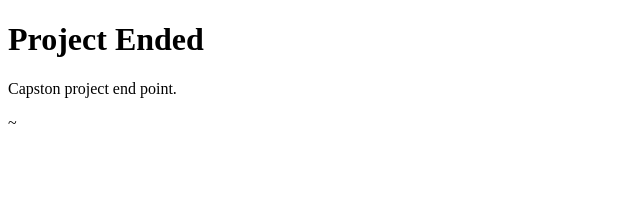
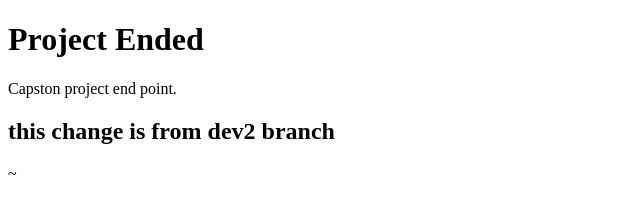
Before and after one commit to hyma12345/CapstoneProject, a plain HTML site: page app.html in a window 1280 px wide. Shown: the whole page, without its empty margins (0-640 px from the left). Drawn offline with Linux system fonts and the light colour scheme.

Commit message:
new line added from dev2

```diff
--- a/app.html
+++ b/app.html
@@ -3,6 +3,7 @@
 <body>
 <h1>Project Ended</h1>
 <p>Capston project end point.</p>
+<h2> this change is from dev2 branch </h2>
 </body>
 </html>
 ~
```
